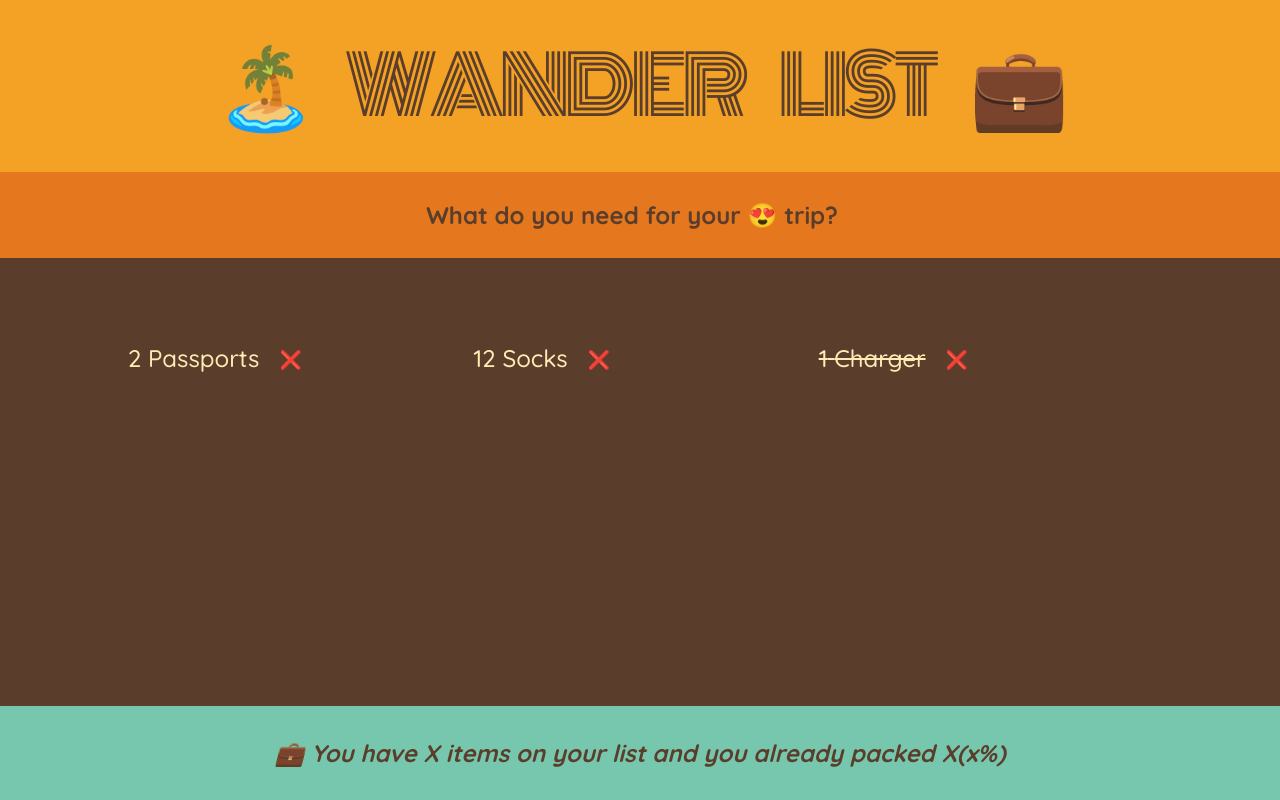
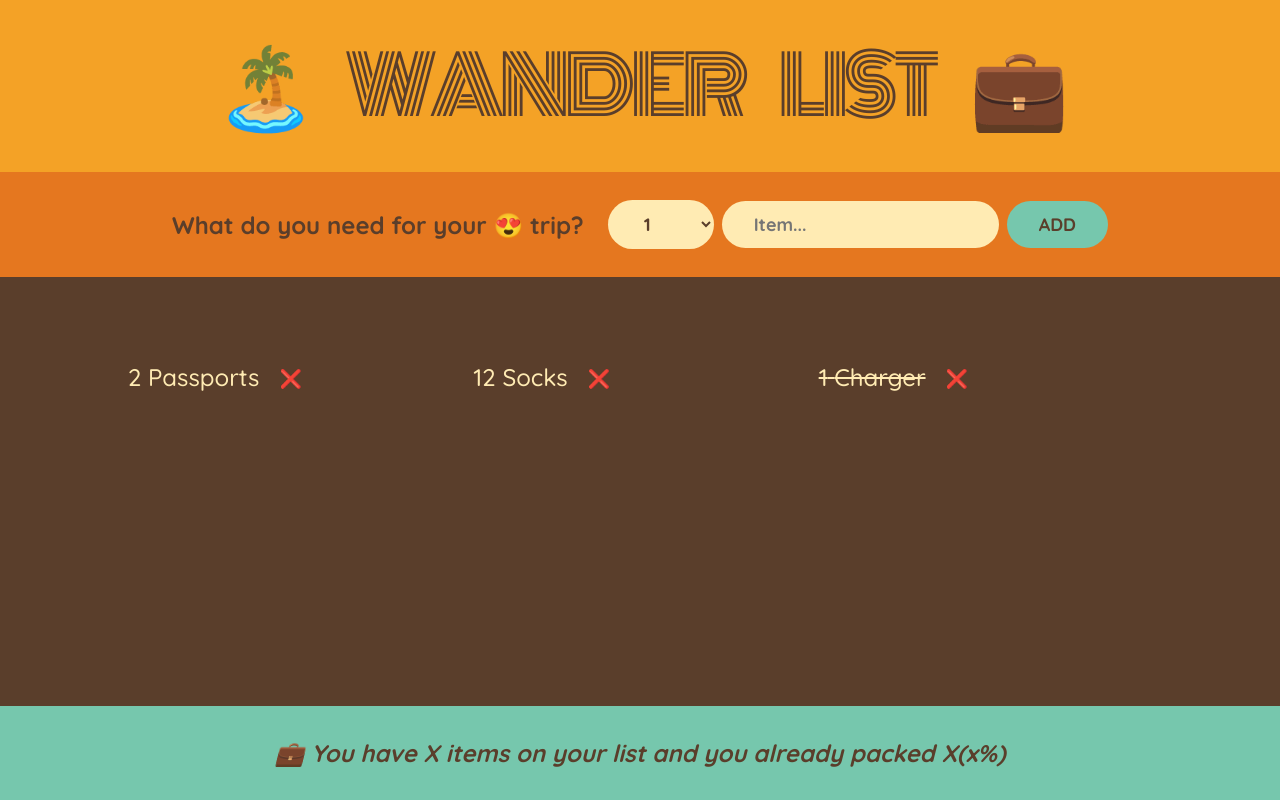
Before and after one commit to ShujaShah/wanderList, a React (Vite) app: page / in a window 1280 px wide. Built offline with nearby package versions, Linux system fonts and the light colour scheme.

Commit message:
implemented form

```diff
--- a/src/components/Form.jsx
+++ b/src/components/Form.jsx
@@ -1,10 +1,23 @@
 import React from 'react';
 
 const Form = () => {
+  function handleSubmit(e) {
+    e.preventDefault();
+    console.log(e);
+  }
   return (
-    <div className="add-form">
+    <form className="add-form" onSubmit={handleSubmit}>
       <h3>What do you need for your 😍 trip?</h3>
-    </div>
+      <select>
+        {Array.from({ length: 20 }, (_, i) => i + 1).map((num) => (
+          <option value={num} key={num}>
+            {num}
+          </option>
+        ))}
+      </select>
+      <input type="text" placeholder="Item..." />
+      <button type="submit">Add</button>
+    </form>
   );
 };
 
--- a/src/components/PackingList.jsx
+++ b/src/components/PackingList.jsx
@@ -12,7 +12,7 @@
     <div className="list">
       <ul className="list">
         {initialItems.map((item) => (
-          <Item item={item} />
+          <Item item={item} key={item.id} />
         ))}
       </ul>
     </div>
```
